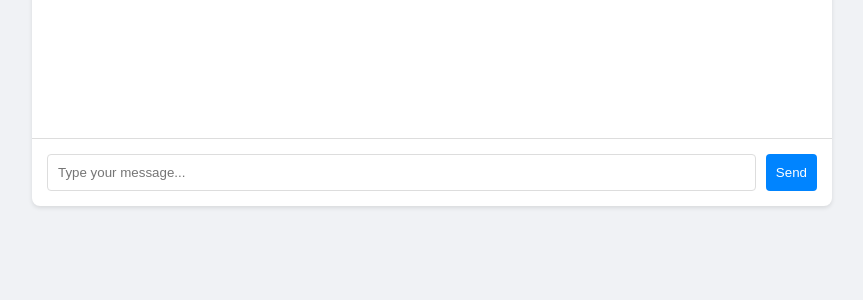
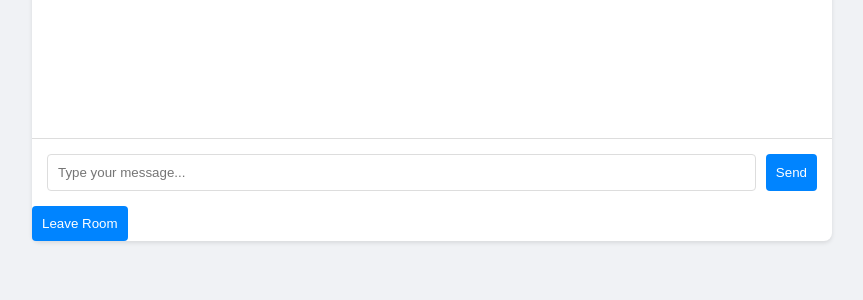
Before and after one commit to kanishq-prasad/chat_app, a Flask app: template templates/chat.html in a window 1280 px wide. Shown: the part 438-738 px from the top of the page, without its empty margins (208-1071 px from the left). Run offline with Flask 3, Linux system fonts and the light colour scheme; the template is opened without the code that fills it, so the values that code supplies are empty; some libraries are stand-ins or nearby versions.

Commit message:
added features
added active users
changed 'Welcome to Flask Chat' to 'Welcome to ChatApp' in index.html

```diff
--- a/api/resources/rooms.py
+++ b/api/resources/rooms.py
@@ -5,8 +5,8 @@ from repositories.room_repository import RoomRepository
 
 class Rooms(Resource):
     def join(self, data):
-        room_id = data.get('roomID')
-        username = data.get('username')
+        room_id = data['roomID']
+        username = data['username']
 
         existing_room = RoomRepository().check_room_exists(room_id)
         if not existing_room:
@@ -15,7 +15,7 @@ class Rooms(Resource):
         session['username'] = username
         session['room_id'] = room_id
         session['messages'] = []
-        return jsonify({'success': True})
+        return jsonify({'success': True, 'room_id': room_id})
 
     def get(self, room_id):
         room_name = RoomRepository().get_room_name_by_id(room_id)
--- a/app.py
+++ b/app.py
@@ -1,43 +1,3 @@
-# from flask import Flask
-# from flask_socketio import SocketIO, join_room, leave_room
-# from config import Config
-# from routes.chat_routes import chat_bp
-
-# app = Flask(__name__)
-# app.config.from_object(Config)
-# socketio = SocketIO(app)
-
-# # Register blueprints
-# app.register_blueprint(chat_bp)
-
-# # SocketIO event handlers
-# @socketio.on('join')
-# def on_join(data):
-#     room = data['room']
-#     username = data['username']
-#     join_room(room)
-#     socketio.emit('status', {'msg': f'{username} has joined the room.'}, room=room)
-
-# @socketio.on('leave')
-# def on_leave(data):
-#     room = data['room']
-#     username = data['username']
-#     leave_room(room)
-#     socketio.emit('status', {'msg': f'{username} has left the room.'}, room=room)
-
-# @socketio.on('message')
-# def handle_message(data):
-#     room = data['room']
-#     username = data['username']
-#     message = data['message']
-#     socketio.emit('message', {
-#         'username': username,
-#         'message': message
-#     }, room=room)
-
-# if __name__ == '__main__':
-#     socketio.run(app, debug=True)
-
 from flask import Flask, request
 from flask_socketio import SocketIO, join_room, leave_room
 from config import Config
@@ -67,28 +27,26 @@ with app.app_context():
 # import socket_events
 room_manager = RoomManager()
 
-@socketio.on('join')
+@socketio.on('join') # works for both join room and create room
 def on_join(data):
-    print('Joining room...')
-    print(data)
-    room_id = data['room_id']
+    room = data['room']
     username = data['username']
-    join_room(room_id)
+    join_room(room)
 
     # Handle both in-memory and database operations
-    room_manager.join_room(room_id, username)
+    room_manager.join_room(room, username)
 
     with app.app_context():
         # Create or update room in database
-        room_obj = Rooms.query.filter_by(room_id=room_id).first()
+        room_obj = Rooms.query.filter_by(id=room).first()
         if not room_obj:
-            room_obj = Rooms(room_id=room_id)
+            room_obj = Rooms(id=room)
             db.session.add(room_obj)
         room_obj.last_activity = datetime.utcnow()
         db.session.commit()
 
         # Load recent messages
-        messages = Messages.query.filter_by(room_code=room_id)\
+        messages = Messages.query.filter_by(room_id=room)\
             .order_by(Messages.created_at.desc())\
             .limit(50)\
             .all()
@@ -99,13 +57,18 @@ def on_join(data):
                 'username': msg.username,
                 'message': msg.content,
                 'timestamp': msg.created_at.strftime('%Y-%m-%d %H:%M:%S')
-            }, room=room_id, to=request.sid)
+            }, room=room, to=request.sid)
 
-    socketio.emit('status', {'msg': f'{username} has joined the room.'}, room=room_id)
+    # Update active users list
+    active_users = room_manager.get_active_users(room)
+    print("active users", active_users)
+    socketio.emit('active_users', {'users': list(active_users)}, room=room)
+
+    socketio.emit('status', {'msg': f'{username} has joined the room.'}, room=room)
 
 @socketio.on('leave')
 def on_leave(data):
-    room = data['room_id']
+    room = data['room']
     username = data['username']
     leave_room(room)
 
@@ -113,28 +76,29 @@ def on_leave(data):
     room_manager.leave_room(room, username)
 
     # Update active users list
-    # active_users = room_manager.get_active_users(room)
-    # socketio.emit('active_users', {'users': active_users}, room=room)
+    active_users = room_manager.get_active_users(room)
+    print("active users", active_users)
+    socketio.emit('active_users', {'users': list(active_users)}, room=room)
 
     socketio.emit('status', {'msg': f'{username} has left the room.'}, room=room)
 
 @socketio.on('message')
 def handle_message(data):
-    room = data['room_id']
+    room_id = data['room_id']
     username = data['username']
     message_content = data['message']
 
     # Save message to database
     with app.app_context():
         message = Messages(
-            room_code=room,
+            room_id=room_id,
             username=username,
             content=message_content
         )
         db.session.add(message)
 
         # Update room's last activity
-        room_obj = Rooms.query.filter_by(room_id=room).first()
+        room_obj = Rooms.query.filter_by(id=room_id).first()
         if room_obj:
             room_obj.last_activity = datetime.utcnow()
 
@@ -145,7 +109,7 @@ def handle_message(data):
             'username': username,
             'message': message_content,
             'timestamp': message.created_at.strftime('%Y-%m-%d %H:%M:%S')
-        }, room=room)
+        }, room=room_id)
 
 if __name__ == '__main__':
     socketio.run(app, debug=True)
--- a/static/css/style.css
+++ b/static/css/style.css
@@ -99,3 +99,9 @@ button:hover {
 .message-content {
     word-break: break-word;
 }
+
+.active-users {
+    margin-top: 0;
+    font-size: 1.2em;
+    color: #333;
+}
--- a/static/js/main.js
+++ b/static/js/main.js
@@ -6,14 +6,13 @@ if (window.location.pathname.includes('/chat/')) {
 
     socket.on('connect', () => { // the connect event in the frontend is a built-in event provided by the Socket.IO library. when the client connects to the server, this event is triggered automatically
         socket.emit('join', {
-            room_id: ROOM_ID,
+            room: ROOM_ID,
             username: USERNAME
         }); // the value of ROOM_ID and USERNAME are embeded in chat.html
         fetchMessages(ROOM_ID);
     });
 
     socket.on('message', (data) => {
-        console.log('Message received:', data.message);
         appendMessage(data.username, data.message);
     });
 
@@ -21,10 +20,14 @@ if (window.location.pathname.includes('/chat/')) {
         appendStatusMessage(data.msg);
     });
 
+    socket.on('active_users', (data) => {
+        updateActiveUsers(data.users);
+    });
+
     // Handle page unload
     window.addEventListener('beforeunload', () => {
         socket.emit('leave', {
-            room_id: ROOM_ID,
+            room: ROOM_ID,
             username: USERNAME
         });
     });
@@ -32,7 +35,7 @@ if (window.location.pathname.includes('/chat/')) {
     // Handle page reload
     window.addEventListener('unload', () => {
         socket.emit('leave', {
-            room_id: ROOM_ID,
+            room: ROOM_ID,
             username: USERNAME
         });
     });
@@ -109,7 +112,7 @@ function joinRoom() {
     .then(response => response.json())
     .then(data => {
         if (data.success) {
-            window.location.href = `/chat/${roomID}`;
+            window.location.href = `/chat/${data.room_id}`;
         } else {
             alert(data.message);
         }
@@ -129,6 +132,15 @@ function sendMessage() {
     });
 
     messageInput.value = '';
+}
+
+function leaveRoom() {
+    socket.emit('leave', {
+        room: ROOM_ID,
+        username: USERNAME
+    });
+
+    window.location.href = '/';
 }
 
 function appendMessage(username, message, timestamp) {
@@ -159,21 +171,19 @@ function appendStatusMessage(message) {
     messagesDiv.scrollTop = messagesDiv.scrollHeight;
 }
 
-socket.on('active_users', (data) => {
-    updateActiveUsers(data.users);
-});
-
 function updateActiveUsers(users) {
     const userList = document.getElementById('activeUsers');
     if (userList) {
         userList.innerHTML = '';
-        users.forEach(user => {
-            const userElement = document.createElement('div');
-            userElement.className = 'active-user';
-            userElement.textContent = user;
-            userList.appendChild(userElement);
-        });
     }
+    users.forEach(user => {
+        const userElement = document.createElement('div');
+        userElement.className = 'active-user';
+        userElement.textContent = user;
+        userList.appendChild(userElement);
+        console.log("user: ", user);
+    });
+    console.log("users: ", users);
 }
 
 // fetch the last 50 messages from the server
--- a/templates/chat.html
+++ b/templates/chat.html
@@ -4,11 +4,15 @@
     <div class="chat-header">
         <h2>Room: {{ room_name }}</h2>
         <span>Logged in as: {{ username }}</span>
+        <span id="activeUsers"></span>
     </div>
     <div class="messages" id="messages"></div>
     <div class="input-area">
         <input type="text" id="messageInput" placeholder="Type your message...">
         <button onclick="sendMessage()">Send</button>
+    </div>
+    <div class="actions">
+        <button onclick="leaveRoom()">Leave Room</button>
     </div>
 </div>
 <script>
--- a/templates/index.html
+++ b/templates/index.html
@@ -1,7 +1,7 @@
 {% extends "base.html" %}
 {% block content %}
 <div class="container">
-    <h1>Welcome to Flask Chat</h1>
+    <h1>Welcome to ChatApp</h1>
     <div class="form-container">
         <input type="text" id="username" placeholder="Enter your username" required>
         <input type="text" id="roomID_Name" placeholder="Enter room ID/Name" required>
```
Also changed, not shown: models/room_manager.py (+7 -4 lines).
